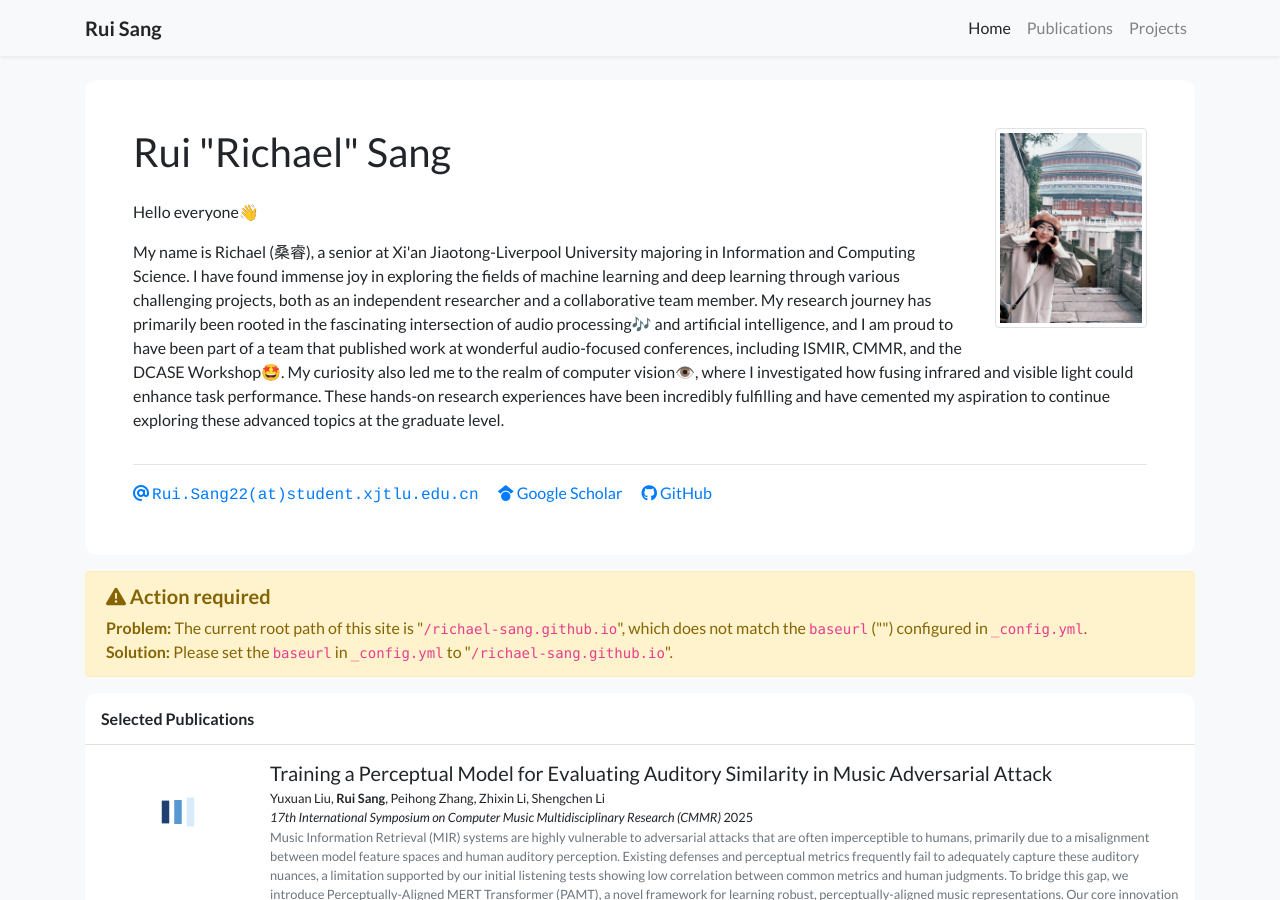
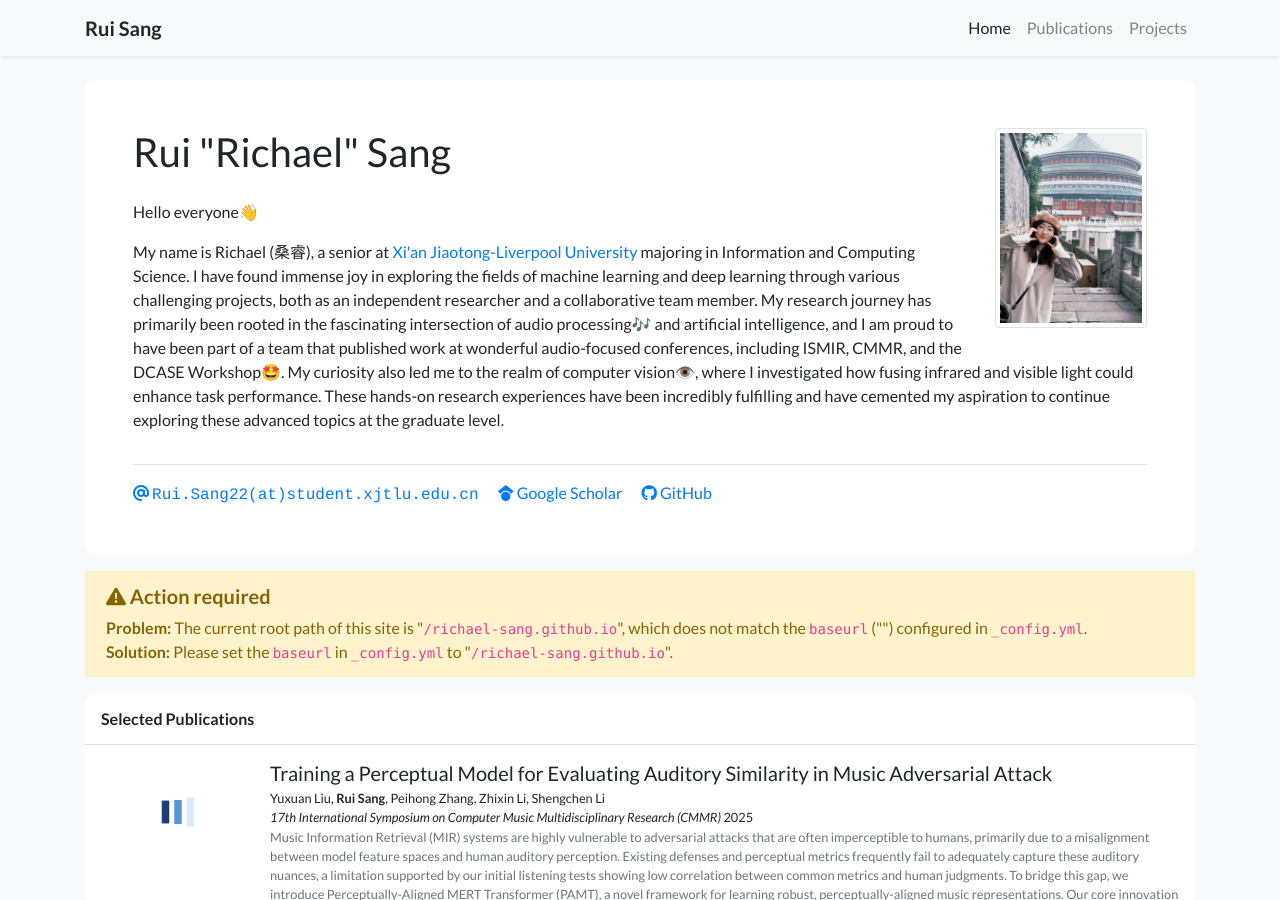
Before and after one commit to richael-sang/richael-sang.github.io, a Jekyll site: the page built from index.html, in a window 1280 px wide and 900 px high. Built offline with Jekyll 4.4.1, drawn with Linux system fonts in a browser that asks for light colours; nearby versions of some CDN libraries; a style sheet for code colours, icons or effects is not loaded; part of the change alters nothing that is shown.

```diff
--- a/_data/profile.yml
+++ b/_data/profile.yml
@@ -23,7 +23,7 @@ short_bio: >-
   Hello everyone👋
   </p>
   <p>
-    My name is Richael (桑睿), a senior at Xi'an Jiaotong-Liverpool University majoring in Information and Computing Science. I have found immense joy in exploring the fields of machine learning and deep learning through various challenging projects, both as an independent researcher and a collaborative team member. My research journey has primarily been rooted in the fascinating intersection of audio processing🎶 and artificial intelligence, and I am proud to have been part of a team that published work at wonderful audio-focused conferences, including ISMIR, CMMR, and the DCASE Workshop🤩. My curiosity also led me to the realm of computer vision👁️, where I investigated how fusing infrared and visible light could enhance task performance. These hands-on research experiences have been incredibly fulfilling and have cemented my aspiration to continue exploring these advanced topics at the graduate level.
+    My name is Richael (桑睿), a senior at <a href="https://www.xjtlu.edu.cn/">Xi'an Jiaotong-Liverpool University</a>  majoring in Information and Computing Science. I have found immense joy in exploring the fields of machine learning and deep learning through various challenging projects, both as an independent researcher and a collaborative team member. My research journey has primarily been rooted in the fascinating intersection of audio processing🎶 and artificial intelligence, and I am proud to have been part of a team that published work at wonderful audio-focused conferences, including ISMIR, CMMR, and the DCASE Workshop🤩. My curiosity also led me to the realm of computer vision👁️, where I investigated how fusing infrared and visible light could enhance task performance. These hands-on research experiences have been incredibly fulfilling and have cemented my aspiration to continue exploring these advanced topics at the graduate level.
   </p>
 
 portrait_url: /assets/images/photos/ruisang.jpg
```
